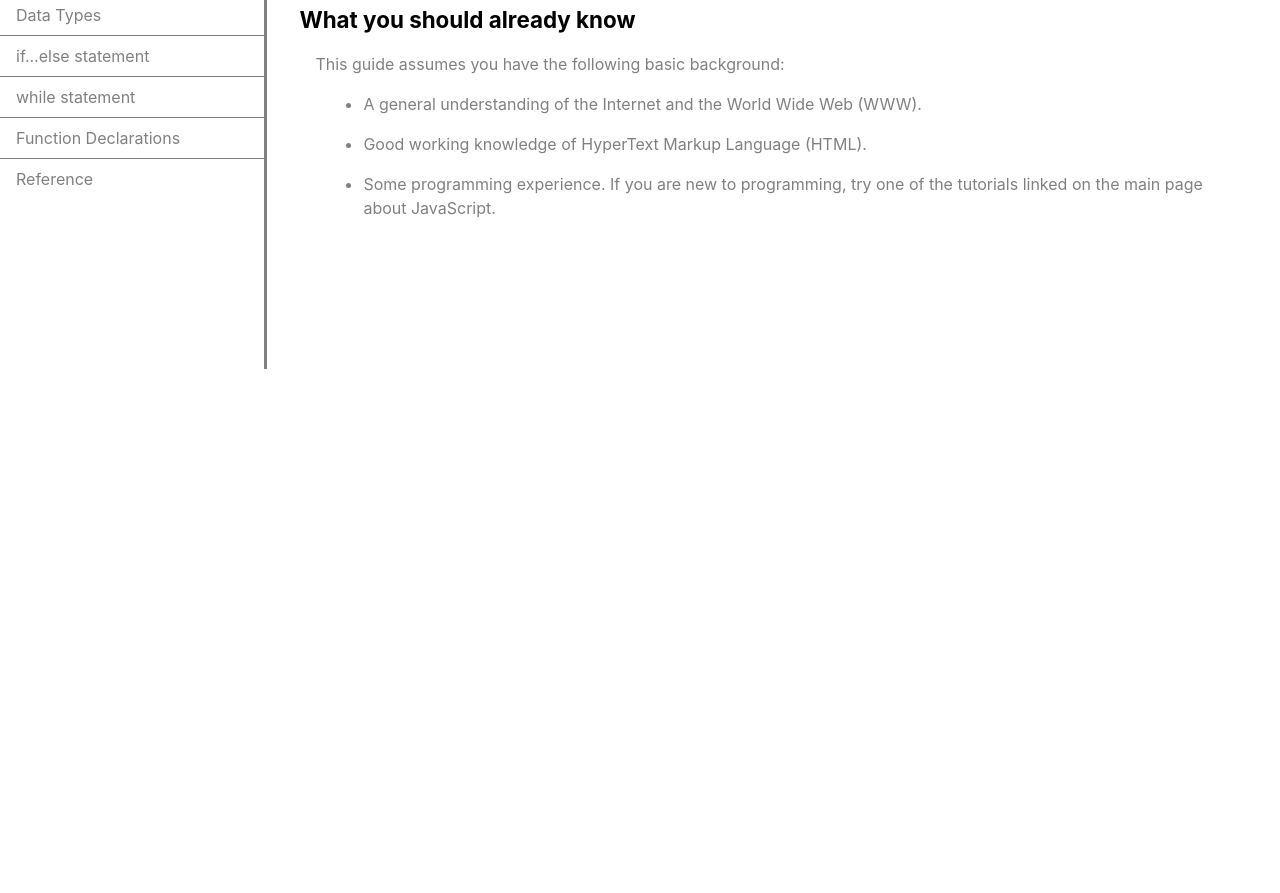
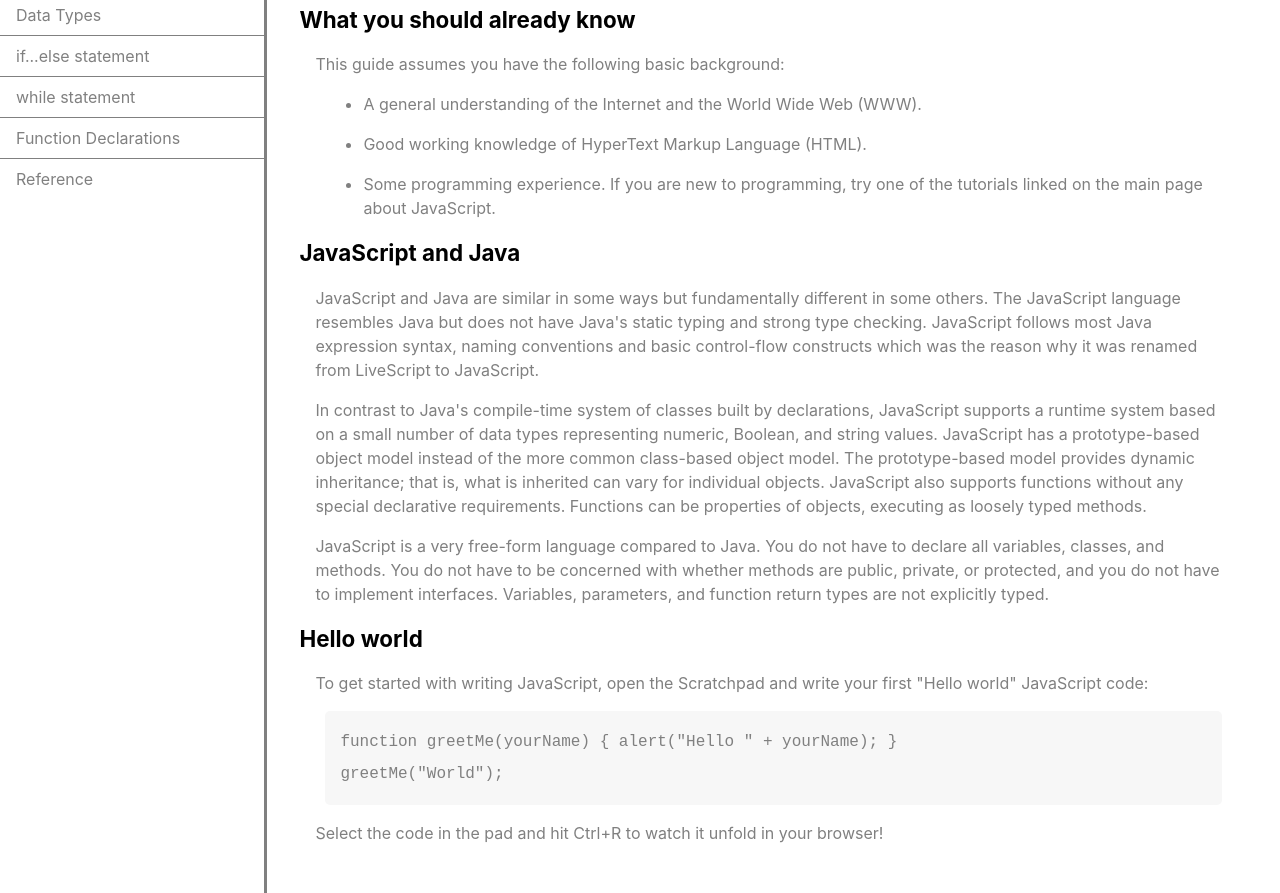
Before and after one commit to andishaa/technical-documentation-page, a plain HTML site: page index.html in a window 1280 px wide. Shown: the part 431-1324 px from the top of the page. Before the commit the page ends 800 px from the top, so only its background shows below. Drawn offline with Linux system fonts and the light colour scheme.

Commit message:
Add more section content and stylize <code> tag

```diff
--- a/index.html
+++ b/index.html
@@ -52,6 +52,24 @@
                 </ul>
             </article>
         </section>
+        <section id="javascript_and_java" class="main-section">
+            <header>JavaScript and Java</header>
+            <article>
+                <p>JavaScript and Java are similar in some ways but fundamentally different in some others. The JavaScript language resembles Java but does not have Java's static typing and strong type checking. JavaScript follows most Java expression syntax, naming conventions and basic control-flow constructs which was the reason why it was renamed from LiveScript to JavaScript. </p>
+                <p>In contrast to Java's compile-time system of classes built by declarations, JavaScript supports a runtime system based on a small number of data types representing numeric, Boolean, and string values. JavaScript has a prototype-based object model instead of the more common class-based object model. The prototype-based model provides dynamic inheritance; that is, what is inherited can vary for individual objects. JavaScript also supports functions without any special declarative requirements. Functions can be properties of objects, executing as loosely typed methods. </p>
+                <p>JavaScript is a very free-form language compared to Java. You do not have to declare all variables, classes, and methods. You do not have to be concerned with whether methods are public, private, or protected, and you do not have to implement interfaces. Variables, parameters, and function return types are not explicitly typed. </p>
+            </article>
+        </section>
+        <section id="hello_world" class="main-section">
+            <header>Hello world</header>
+            <article>
+                <p>To get started with writing JavaScript, open the Scratchpad and write your first "Hello world" JavaScript code: </p>
+                <code>function greetMe(yourName) { alert("Hello " + yourName); }
+                    greetMe("World");
+                </code>
+                <p>Select the code in the pad and hit Ctrl+R to watch it unfold in your browser! </p>
+            </article>
+        </section>
     </main>
 </body>
 </html>
--- a/style.css
+++ b/style.css
@@ -98,3 +98,16 @@ section p {
 section li {
     margin: 1rem 0 0 3rem;
 }
+
+code {
+	display: block;
+	text-align: left;
+	white-space: pre-line;
+	word-break: normal;
+	word-wrap: normal;
+	line-height: 2;
+	background-color: #f7f7f7;
+	padding: 0.9375rem;
+	margin: 0.625rem;
+	border-radius: 5px;
+}
```
